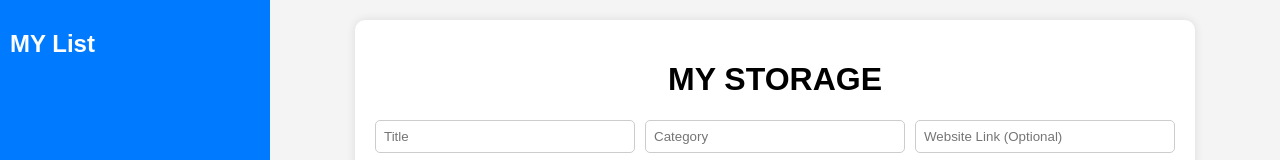
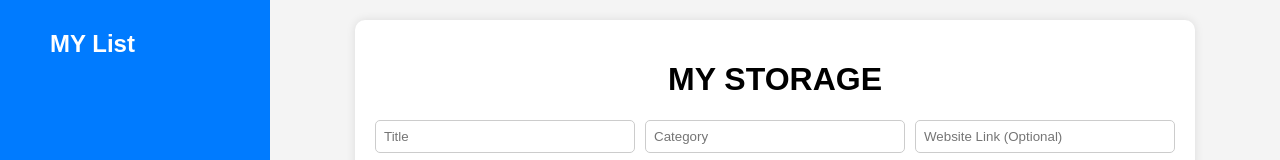
Before and after one commit to Thanakorn2547/restorage, a plain HTML site: page index.html in a window 1280 px wide. Shown: the top 160 px of the page. Drawn offline with Linux system fonts and the light colour scheme.

Commit message:
Update index.html

```diff
--- a/index.html
+++ b/index.html
@@ -21,7 +21,7 @@
 </head>
 <body>
     <div class="sidebar">
-        <h2>MY List</h2>
+          <dd><h2>MY List</h2>
         <div id="researchList"></div>
     </div>
     <div class="content">
```
